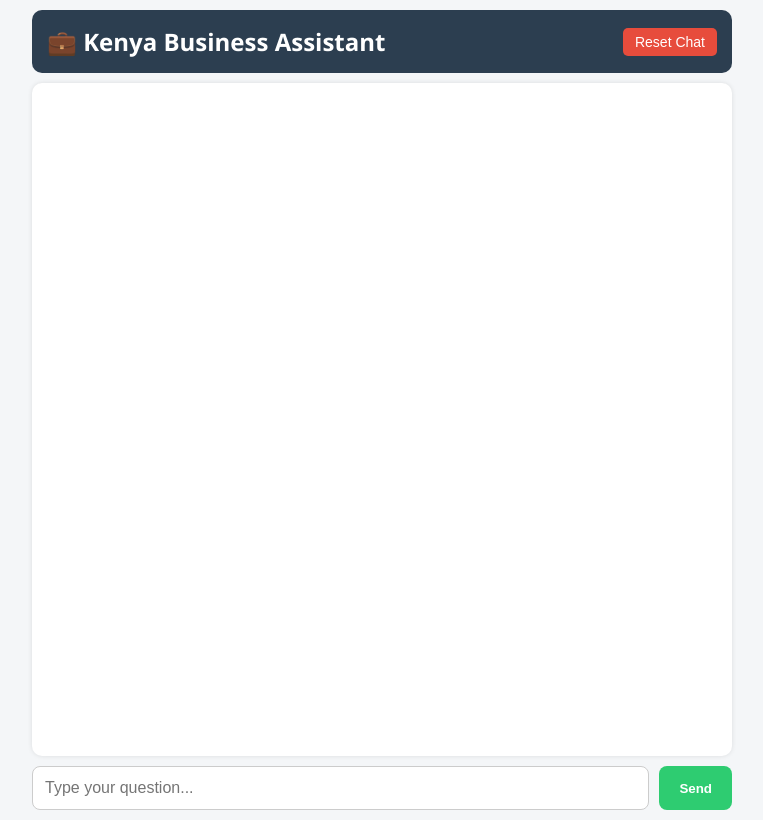
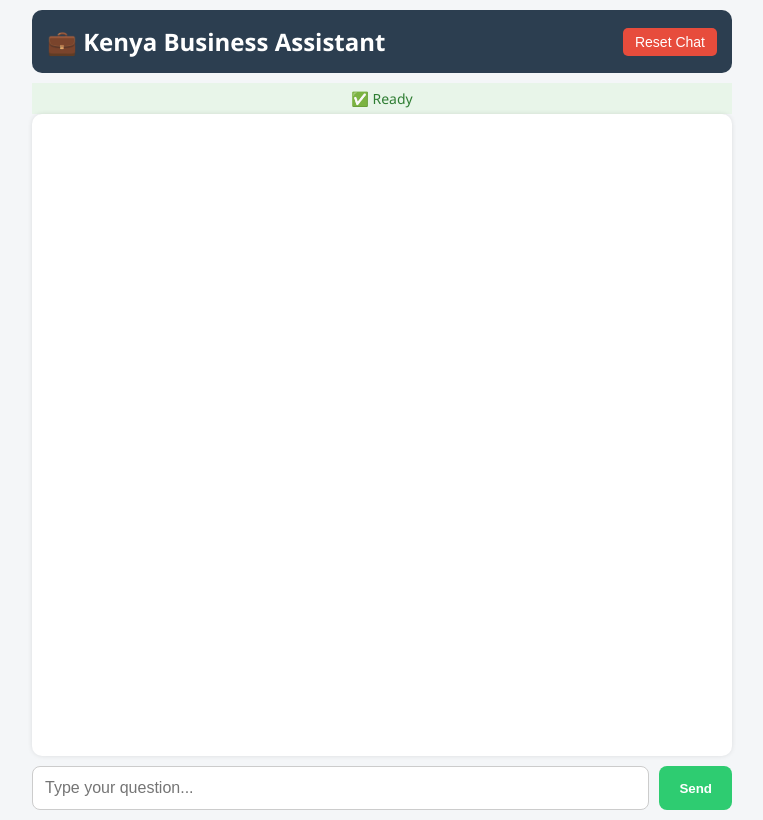
Before and after one commit to sammainahkinya1404/chatbot-client, a React (Create React App) app: page / in a window 1280 px wide. Shown: the whole page, without its empty margins (258-1021 px from the left). Built offline with nearby package versions, Linux system fonts and the light colour scheme.

Commit message:
a few updates

```diff
--- a/src/App.css
+++ b/src/App.css
@@ -104,3 +104,16 @@
 .input-area button:hover {
   background-color: #27ae60;
 }
+
+.connection-status {
+  padding: 6px;
+  font-size: 14px;
+  text-align: center;
+  background-color: #e8f5e9;
+  color: #2e7d32;
+}
+
+.connection-status.loading {
+  background-color: #fffde7;
+  color: #f9a825;
+}
--- a/src/App.js
+++ b/src/App.js
@@ -40,6 +40,8 @@
     setIsLoading(true);
 
     try {
+      console.log("🔁 Sending message to backend:", userInput);
+
       const response = await fetch("https://backend-c1uq.onrender.com/api/query", {
         method: "POST",
         headers: { "Content-Type": "application/json" },
@@ -50,12 +52,15 @@
       });
 
       const data = await response.json();
+      console.log("✅ Received response:", data);
+
       const botMessage = {
         role: "assistant",
         content: data.response || "Sorry, I couldn't process your request.",
       };
       setMessages((prev) => [...prev, botMessage]);
     } catch (err) {
+      console.error("❌ Server error:", err);
       setMessages((prev) => [
         ...prev,
         { role: "assistant", content: "Server error. Try again later." },
@@ -81,6 +86,10 @@
           Reset Chat
         </button>
       </header>
+
+      <div className={`connection-status ${isLoading ? "loading" : ""}`}>
+        {isLoading ? "⏳ Talking to assistant..." : "✅ Ready"}
+      </div>
 
       <div className="chat-window">
         {messages.map((msg, idx) => (
```
